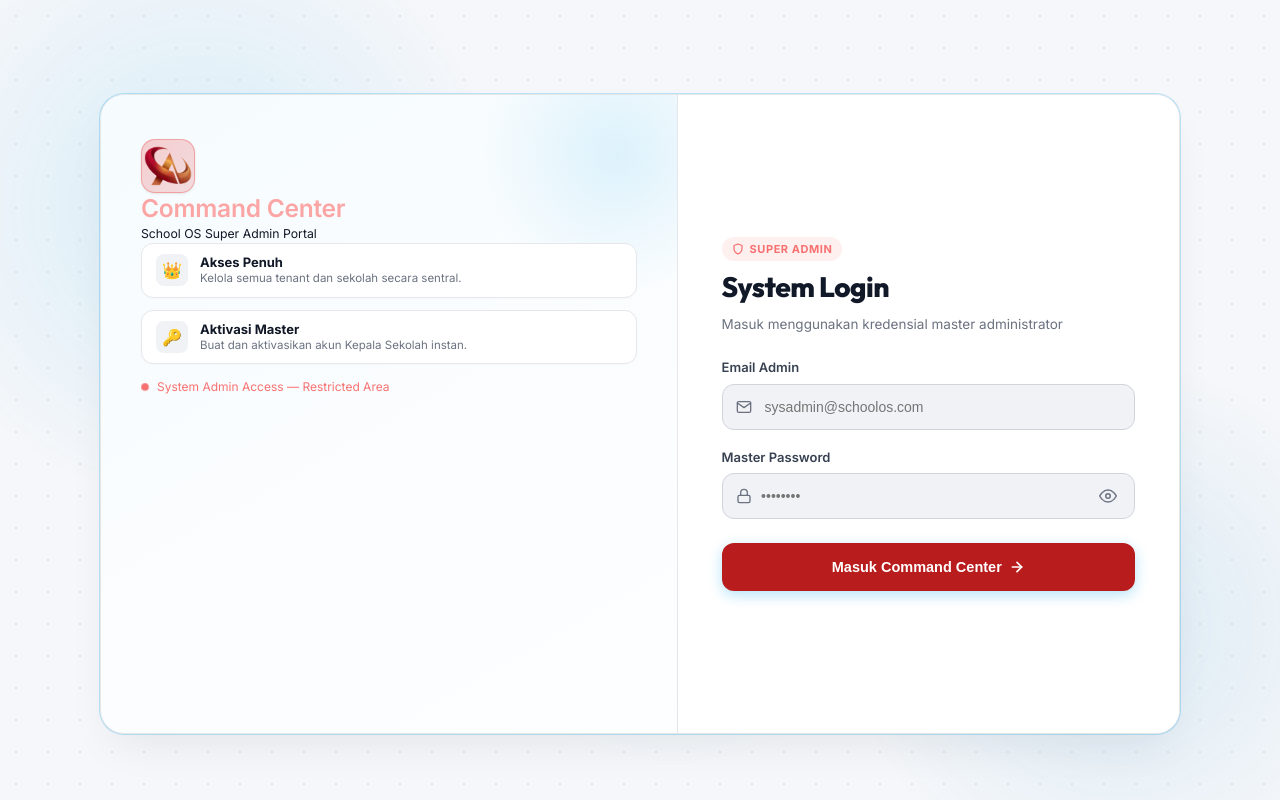
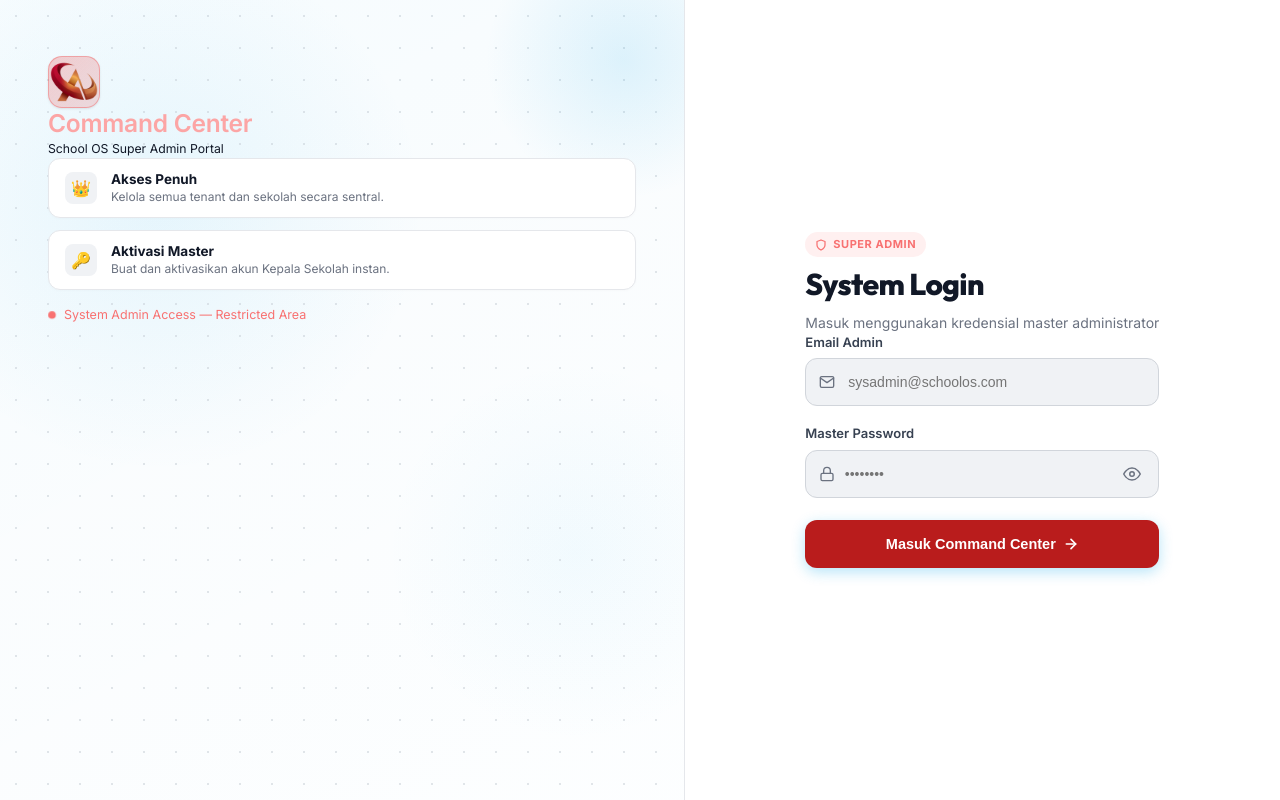
Before and after one commit to nanaasnawi/school_os, a Next.js app in the folder frontend/: page /system-admin/login in a window 1280 px wide. Built offline with nearby package versions, Linux system fonts and the light colour scheme; no server answers.

Commit message:
feat: add split-screen login page with authentication layout, styles, and assets

```diff
--- a/frontend/src/app/(auth)/layout.tsx
+++ b/frontend/src/app/(auth)/layout.tsx
@@ -1,9 +1,5 @@
 import type { ReactNode } from 'react';
 
 export default function AuthLayout({ children }: { children: ReactNode }) {
-  return (
-    <div style={{ minHeight: '100vh', display: 'flex', flexDirection: 'column' }}>
-      {children}
-    </div>
-  );
+  return <>{children}</>;
 }
--- a/frontend/src/app/(auth)/login/login.module.css
+++ b/frontend/src/app/(auth)/login/login.module.css
@@ -1,192 +1,105 @@
 /* ============================================================
-   School OS — Redesigned High-Fidelity Login Page
-   Strictly synchronized with Dashboard Settings & Theme Tokens
-   Compatible with Light Mode & Dark Mode (data-theme="dark")
+   School OS — Full-Bleed Split-Screen Login Page (No Card Layout)
+   Synchronized with Dashboard Theme Settings (Light & Dark Mode)
    ============================================================ */
 
 .root {
-  min-height: 100vh;
+  height: 100vh;
   width: 100%;
-  display: flex;
-  align-items: center;
-  justify-content: center;
-  background-color: var(--bg-base, #f5f7fa);
+  display: block;
+  background-color: var(--bg-surface, #ffffff);
   color: var(--text-primary, #111827);
-  position: relative;
-  overflow-x: hidden;
-  padding: 24px;
+  position: fixed;
+  inset: 0;
+  overflow: hidden;
   font-family: var(--font-inter, -apple-system, BlinkMacSystemFont, 'Segoe UI', Roboto, sans-serif);
   transition: background-color 0.3s ease, color 0.3s ease;
+}
+
+.container {
+  display: grid;
+  grid-template-columns: 1.15fr 1fr;
+  height: 100vh;
+  width: 100%;
+  position: relative;
+  z-index: 1;
+  overflow: hidden;
+}
+
+[data-theme="dark"] .root {
+  background-color: var(--bg-card, #0a0a0a);
 }
 
 /* ── Ambient Background Glow Blobs ── */
 .bgBlob1 {
   position: absolute;
-  top: -15%;
+  top: -10%;
   left: -10%;
-  width: 50vw;
-  height: 50vw;
+  width: 45vw;
+  height: 45vw;
   border-radius: 50%;
-  background: radial-gradient(circle, rgba(14, 165, 233, 0.12) 0%, transparent 65%);
+  background: radial-gradient(circle, rgba(14, 165, 233, 0.08) 0%, transparent 65%);
   pointer-events: none;
-  animation: blobFloat1 16s ease-in-out infinite alternate;
 }
 
 .bgBlob2 {
   position: absolute;
-  bottom: -15%;
+  bottom: -10%;
   right: -10%;
-  width: 45vw;
-  height: 45vw;
+  width: 40vw;
+  height: 40vw;
   border-radius: 50%;
-  background: radial-gradient(circle, rgba(2, 132, 199, 0.10) 0%, transparent 65%);
+  background: radial-gradient(circle, rgba(2, 132, 199, 0.06) 0%, transparent 65%);
   pointer-events: none;
-  animation: blobFloat2 18s ease-in-out infinite alternate;
 }
 
 .bgBlob3 {
   position: absolute;
-  top: 40%;
-  left: 35%;
-  width: 35vw;
-  height: 35vw;
+  top: 45%;
+  left: 30%;
+  width: 30vw;
+  height: 30vw;
   border-radius: 50%;
-  background: radial-gradient(circle, rgba(56, 189, 248, 0.08) 0%, transparent 70%);
+  background: radial-gradient(circle, rgba(56, 189, 248, 0.05) 0%, transparent 70%);
   pointer-events: none;
-  animation: blobFloat3 20s ease-in-out infinite alternate;
 }
 
-@keyframes blobFloat1 {
-  0% { transform: scale(1) translate(0, 0); }
-  100% { transform: scale(1.1) translate(30px, 20px); }
-}
-
-@keyframes blobFloat2 {
-  0% { transform: scale(1) translate(0, 0); }
-  100% { transform: scale(1.08) translate(-25px, -25px); }
-}
-
-@keyframes blobFloat3 {
-  0% { transform: scale(1) translate(0, 0); }
-  100% { transform: scale(1.12) translate(20px, -15px); }
-}
-
-/* Subtle Grid Dot Texture */
+/* Subtle Grid Dot Overlay */
 .gridOverlay {
   position: absolute;
   inset: 0;
-  background-image: radial-gradient(var(--border-medium, rgba(0, 0, 0, 0.06)) 1px, transparent 1px);
+  background-image: radial-gradient(var(--border-medium, rgba(0, 0, 0, 0.05)) 1px, transparent 1px);
   background-size: 32px 32px;
   pointer-events: none;
   opacity: 0.6;
 }
 
 [data-theme="dark"] .gridOverlay {
-  background-image: radial-gradient(rgba(255, 255, 255, 0.04) 1px, transparent 1px);
-  opacity: 1;
-}
-
-/* ── Floating Top Actions Bar ── */
-.topActionsRow {
-  position: absolute;
-  top: 24px;
-  left: 24px;
-  right: 24px;
-  max-width: 1120px;
-  margin: 0 auto;
-  display: flex;
-  justify-content: space-between;
-  align-items: center;
-  z-index: 10;
-}
-
-.backHomeLink {
-  display: inline-flex;
-  align-items: center;
-  gap: 8px;
-  font-size: 13.5px;
-  font-weight: 600;
-  color: var(--text-muted, #64748b);
-  text-decoration: none;
-  padding: 8px 14px;
-  border-radius: 9999px;
-  background: var(--bg-surface, #ffffff);
-  border: 1px solid var(--border-light, #e2e8f0);
-  box-shadow: var(--shadow-xs, 0 1px 2px rgba(0, 0, 0, 0.04));
-  transition: all 0.2s ease;
-}
-
-.backHomeLink:hover {
-  color: var(--accent, #0ea5e9);
-  border-color: var(--border-medium, #cbd5e1);
-  transform: translateX(-2px);
-}
-
-.themeToggleBtn {
-  display: inline-flex;
-  align-items: center;
-  justify-content: center;
-  width: 40px;
-  height: 40px;
-  border-radius: 50%;
-  background: var(--bg-surface, #ffffff);
-  border: 1px solid var(--border-light, #e2e8f0);
-  color: var(--text-muted, #64748b);
-  cursor: pointer;
-  box-shadow: var(--shadow-xs, 0 1px 2px rgba(0, 0, 0, 0.04));
-  transition: all 0.2s ease;
-}
-
-.themeToggleBtn:hover {
-  color: var(--accent, #0ea5e9);
-  border-color: var(--accent, #0ea5e9);
-  transform: scale(1.05);
-}
-
-/* ── Main Login Container Card ── */
-.container {
-  position: relative;
-  z-index: 2;
-  width: 100%;
-  max-width: 1080px;
-  min-height: 640px;
-  margin: 48px auto 20px auto;
-  border-radius: 24px;
-  overflow: hidden;
-  background: var(--bg-surface, #ffffff);
-  border: 1px solid var(--border-light, #e2e8f0);
-  box-shadow: 0 20px 45px -12px rgba(15, 23, 42, 0.08), 0 0 0 1px var(--border-subtle, rgba(14, 165, 233, 0.15));
-  display: grid;
-  grid-template-columns: 1.15fr 1fr;
-  transition: background-color 0.3s ease, border-color 0.3s ease, box-shadow 0.3s ease;
-}
-
-[data-theme="dark"] .container {
-  background: var(--bg-card, #0a0a0a);
-  border-color: rgba(255, 255, 255, 0.08);
-  box-shadow: 0 25px 80px rgba(0, 0, 0, 0.8), 0 0 0 1px rgba(14, 165, 233, 0.15);
+  background-image: radial-gradient(rgba(255, 255, 255, 0.035) 1px, transparent 1px);
+  opacity: 0.8;
 }
 
 /* ══════════════════════════════════════════════════════════
-   LEFT SHOWCASE / BRAND PANEL
+   LEFT SHOWCASE / BRAND PANEL (Full Height)
    ══════════════════════════════════════════════════════════ */
 .brandPanel {
+  height: 100vh;
   display: flex;
   flex-direction: column;
   justify-content: space-between;
-  padding: 44px 40px;
-  background: linear-gradient(145deg, var(--bg-elevated, #f0f2f5) 0%, var(--bg-surface, #ffffff) 100%);
+  padding: 56px 48px;
+  background: linear-gradient(150deg, var(--bg-elevated, #f0f2f5) 0%, var(--bg-surface, #ffffff) 100%);
   border-right: 1px solid var(--border-light, #e2e8f0);
   position: relative;
   overflow: hidden;
+  z-index: 1;
 }
 
 [data-theme="dark"] .brandPanel {
-  background: linear-gradient(145deg, #0f172a 0%, #060b14 100%);
-  border-right-color: rgba(255, 255, 255, 0.06);
+  background: linear-gradient(150deg, #0d1527 0%, #060a12 100%);
+  border-right-color: rgba(255, 255, 255, 0.07);
 }
 
-/* Decorative ambient orb inside brand panel */
 .brandPanel::before {
   content: "";
   position: absolute;
@@ -209,15 +122,15 @@
 }
 
 .logoMark {
-  width: 54px;
-  height: 54px;
+  width: 52px;
+  height: 52px;
   border-radius: 14px;
   background: var(--bg-surface, #ffffff);
   border: 1px solid var(--border-light, #e2e8f0);
   display: flex;
   align-items: center;
   justify-content: center;
-  box-shadow: var(--shadow-sm, 0 1px 3px rgba(0, 0, 0, 0.05));
+  box-shadow: var(--shadow-sm, 0 1px 3px rgba(0, 0, 0, 0.04));
   flex-shrink: 0;
   overflow: hidden;
 }
@@ -228,8 +141,8 @@
 }
 
 .schoolLogoImg {
-  width: 40px;
-  height: 40px;
+  width: 38px;
+  height: 38px;
   object-fit: contain;
 }
 
@@ -240,7 +153,7 @@
 
 .schoolTitle {
   font-family: var(--font-outfit, sans-serif);
-  font-size: 20px;
+  font-size: 21px;
   font-weight: 800;
   color: var(--text-primary, #0f172a);
   margin: 0;
@@ -250,34 +163,33 @@
 .schoolSubtitle {
   font-size: 13px;
   color: var(--text-muted, #64748b);
-  margin: 2px 0 0 0;
+  margin: 3px 0 0 0;
 }
 
-/* Illustration Center */
+/* Center Illustration */
 .illustrationArea {
   position: relative;
   z-index: 2;
-  margin: 20px 0;
+  margin: 28px 0;
   display: flex;
-  flex-direction: column;
   align-items: center;
   justify-content: center;
 }
 
 .securityIllustration {
   width: 100%;
-  max-width: 380px;
+  max-width: 440px;
   height: auto;
   object-fit: contain;
-  filter: drop-shadow(0 14px 28px rgba(14, 165, 233, 0.15));
+  filter: drop-shadow(0 12px 24px rgba(14, 165, 233, 0.12));
   transition: transform 0.3s ease;
 }
 
 .securityIllustration:hover {
-  transform: translateY(-4px) scale(1.02);
+  transform: translateY(-3px) scale(1.015);
 }
 
-/* Trust Features list */
+/* Feature Highlights */
 .featureList {
   display: flex;
   flex-direction: column;
@@ -289,8 +201,8 @@
 .featureItem {
   display: flex;
   align-items: center;
-  gap: 12px;
-  padding: 10px 14px;
+  gap: 14px;
+  padding: 12px 16px;
   border-radius: 12px;
   background: var(--bg-surface, #ffffff);
   border: 1px solid var(--border-light, #e2e8f0);
@@ -298,7 +210,7 @@
 }
 
 [data-theme="dark"] .featureItem {
-  background: rgba(15, 23, 42, 0.6);
+  background: rgba(15, 23, 42, 0.65);
   border-color: rgba(255, 255, 255, 0.05);
 }
 
@@ -319,26 +231,26 @@
 }
 
 .featureTitle {
-  font-size: 13px;
+  font-size: 13.5px;
   font-weight: 700;
   color: var(--text-primary, #0f172a);
   line-height: 1.3;
 }
 
 .featureDesc {
-  font-size: 11.5px;
+  font-size: 12px;
   color: var(--text-muted, #64748b);
   line-height: 1.35;
 }
 
-/* Live Operational Status */
+/* Status line */
 .statusLine {
   display: flex;
   align-items: center;
   gap: 8px;
-  font-size: 12px;
+  font-size: 12.5px;
   color: var(--text-muted, #64748b);
-  margin-top: 14px;
+  margin-top: 16px;
   position: relative;
   z-index: 2;
 }
@@ -360,25 +272,28 @@
 }
 
 /* ══════════════════════════════════════════════════════════
-   RIGHT FORM PANEL
+   RIGHT FORM PANEL (Full Height, Seamless, No Card Box)
    ══════════════════════════════════════════════════════════ */
 .formPanel {
+  height: 100vh;
   display: flex;
   flex-direction: column;
   justify-content: center;
-  padding: 48px 44px;
+  align-items: center;
+  padding: 48px;
   background: var(--bg-surface, #ffffff);
   position: relative;
+  z-index: 2;
+  overflow: hidden;
 }
 
 [data-theme="dark"] .formPanel {
   background: var(--bg-card, #0a0a0a);
 }
 
-.formCard {
+.formContent {
   width: 100%;
   max-width: 420px;
-  margin: 0 auto;
   display: flex;
   flex-direction: column;
   gap: 24px;
@@ -413,15 +328,15 @@
 
 .formTitle {
   font-family: var(--font-outfit, sans-serif);
-  font-size: 28px;
+  font-size: 30px;
   font-weight: 800;
   color: var(--text-primary, #0f172a);
   margin: 0;
-  letter-spacing: -0.5px;
+  letter-spacing: -0.6px;
 }
 
 .formSub {
-  font-size: 13.5px;
+  font-size: 14px;
   color: var(--text-muted, #64748b);
   margin: 0;
   line-height: 1.5;
@@ -497,7 +412,7 @@
 
 .formInput {
   width: 100%;
-  height: 46px;
+  height: 48px;
   padding: 0 16px 0 42px;
   background: var(--bg-elevated, #f8fafc);
   border: 1px solid var(--border-medium, #cbd5e1);
@@ -561,7 +476,7 @@
   gap: 8px;
   transition: all 0.2s ease;
   box-shadow: 0 4px 14px rgba(14, 165, 233, 0.3);
-  margin-top: 6px;
+  margin-top: 4px;
 }
 
 .submitBtn:hover:not(:disabled) {
@@ -587,7 +502,7 @@
 }
 
 [data-theme="dark"] .androidNoticeBox {
-  background: rgba(15, 23, 42, 0.4);
+  background: rgba(15, 23, 42, 0.45);
   border-color: rgba(255, 255, 255, 0.06);
 }
 
@@ -787,21 +702,60 @@
   padding: 24px;
 }
 
+/* Two-column wrapper: illustration + card */
+.maintenanceLayout {
+  position: relative;
+  z-index: 2;
+  display: grid;
+  grid-template-columns: 1fr 1fr;
+  align-items: center;
+  gap: 48px;
+  width: 100%;
+  max-width: 1100px;
+}
+
+/* Left panel — animated SVG */
+.maintenanceIllustrationPanel {
+  display: flex;
+  flex-direction: column;
+  align-items: center;
+  justify-content: center;
+  gap: 16px;
+  animation: fadeIn 0.7s ease both;
+}
+
+.maintenanceIllustration {
+  width: 100%;
+  max-width: 460px;
+  height: auto;
+  filter: drop-shadow(0 12px 32px rgba(14, 165, 233, 0.12));
+  user-select: none;
+}
+
+.maintenanceIllustrationCaption {
+  font-size: 14px;
+  color: var(--text-muted, #64748b);
+  font-weight: 500;
+  text-align: center;
+  margin: 0;
+  letter-spacing: 0.01em;
+}
+
+/* Right panel — status card */
 .maintenanceCard {
   position: relative;
-  z-index: 2;
   width: 100%;
-  max-width: 680px;
   background: var(--bg-surface, #ffffff);
   border: 1px solid var(--border-light, #e2e8f0);
   border-radius: 24px;
-  padding: 44px;
+  padding: 40px 36px;
   box-shadow: var(--shadow-xl, 0 20px 25px rgba(0, 0, 0, 0.1));
   display: flex;
   flex-direction: column;
   align-items: center;
   text-align: center;
-  gap: 20px;
+  gap: 18px;
+  animation: zoomModal 0.5s cubic-bezier(0.22, 1, 0.36, 1) both;
 }
 
 [data-theme="dark"] .maintenanceCard {
@@ -991,7 +945,7 @@
 }
 
 /* ══════════════════════════════════════════════════════════
-   ANIMATIONS & RESPONSIVE
+   ANIMATIONS & RESPONSIVE (No Card Container)
    ══════════════════════════════════════════════════════════ */
 @keyframes fadeIn {
   from { opacity: 0; }
@@ -1003,16 +957,37 @@
   to { opacity: 1; transform: scale(1); }
 }
 
-@media (max-width: 900px) {
+@media (max-width: 960px) {
   .container {
     grid-template-columns: 1fr;
-    max-width: 480px;
-    margin-top: 60px;
   }
   .brandPanel {
     display: none;
   }
   .formPanel {
-    padding: 36px 28px;
+    height: 100vh;
+    padding: 36px 24px;
+    justify-content: center;
+    overflow: hidden;
+  }
+  .formContent {
+    max-width: 400px;
   }
 }
+
+/* Maintenance responsive — collapse illustration on small screens */
+@media (max-width: 820px) {
+  .maintenanceLayout {
+    grid-template-columns: 1fr;
+    gap: 24px;
+  }
+  .maintenanceIllustration {
+    max-width: 280px;
+  }
+  .maintenanceCard {
+    padding: 28px 20px;
+  }
+  .maintenanceIllustrationCaption {
+    font-size: 13px;
+  }
+}
```
Also changed, not shown: frontend/src/app/(auth)/login/page.tsx (+17 -184 lines), frontend/public/images/phone-maintenance-animate.svg (added), frontend/public/images/under-construction-animate.svg (added).
